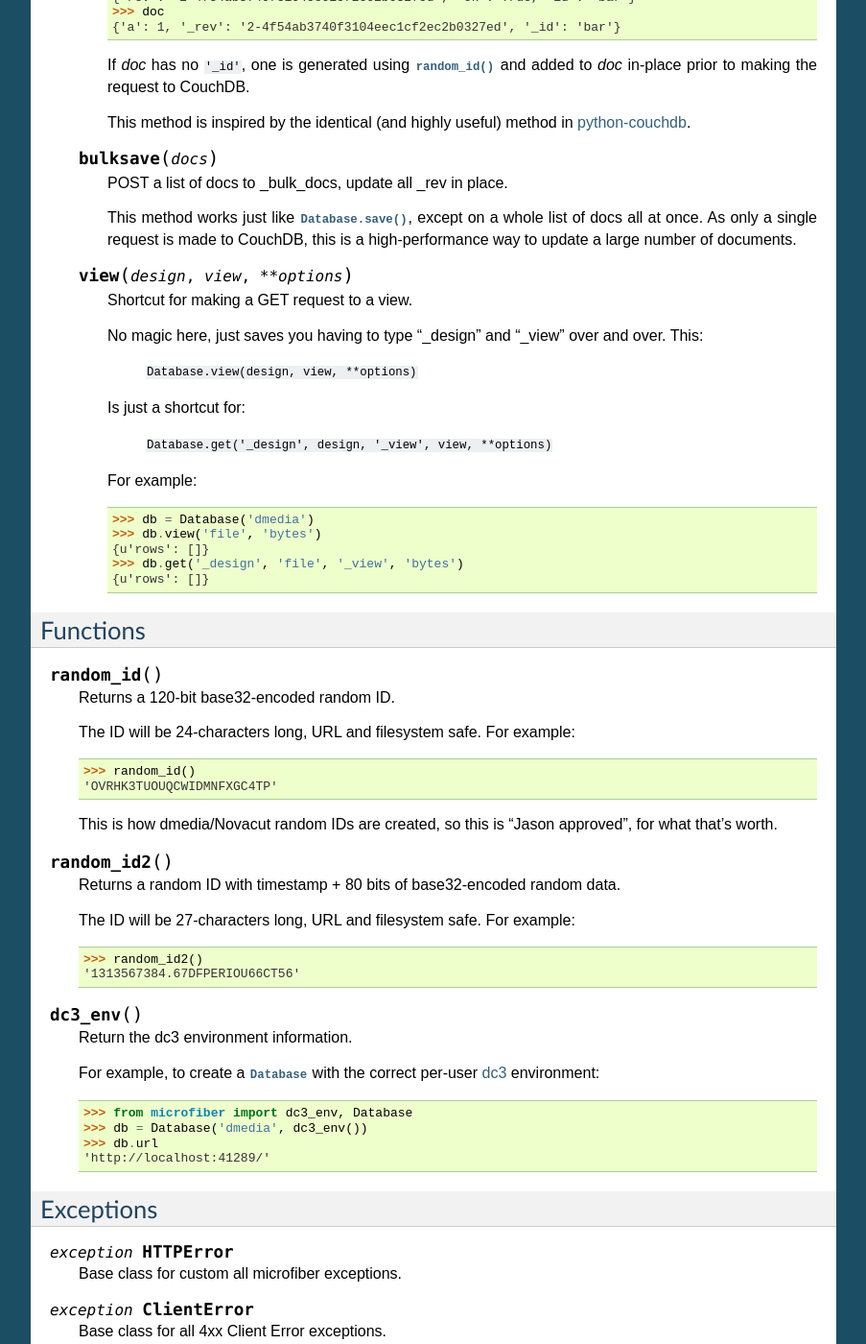
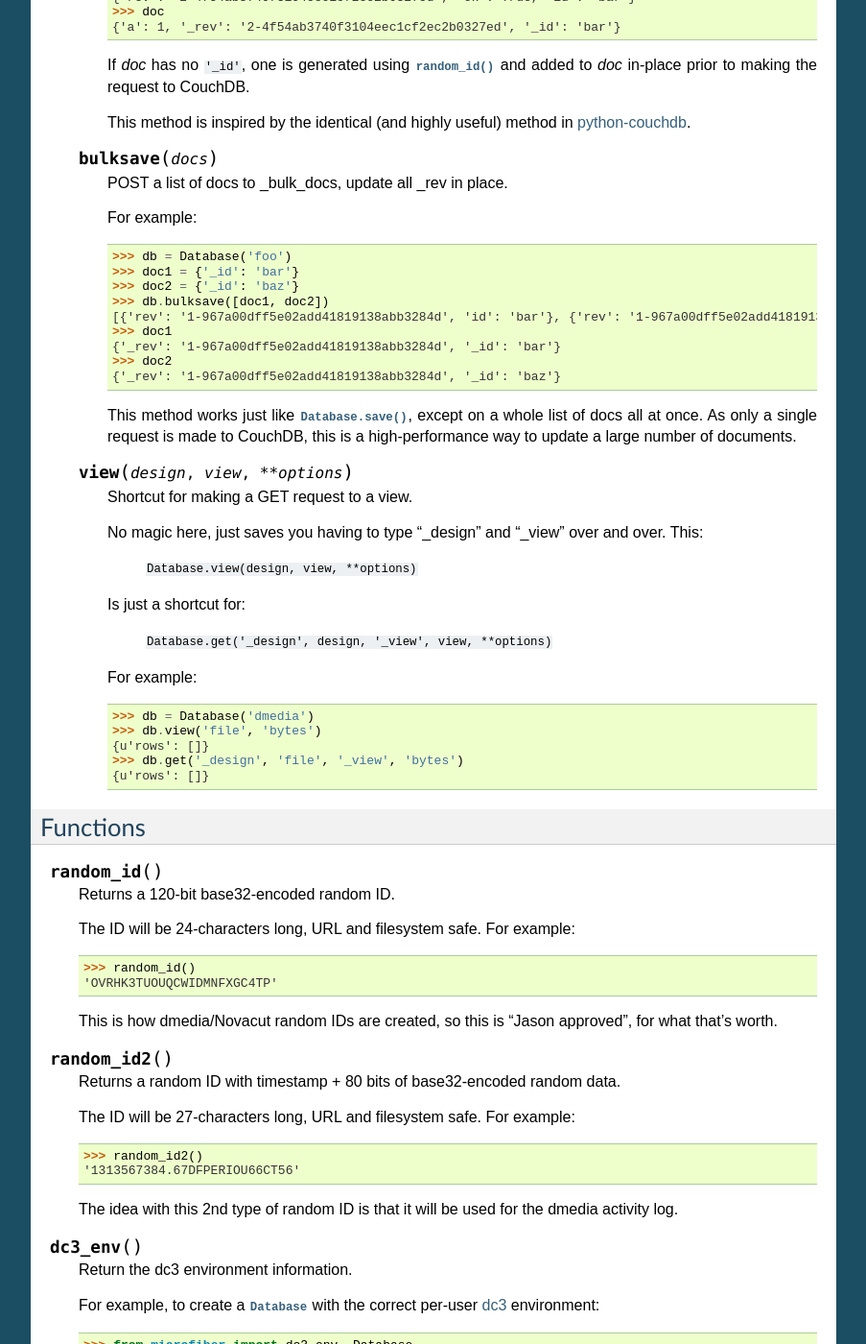
Before and after one commit to json420/microfiber, a Sphinx documentation site: the page built from doc/microfiber.rst, in a window 1280 px wide and 1400 px high, scrolled down 5756 px. Shown: the whole window at 96% size, without its empty margins (198-1101 px from the left). Built offline with Sphinx 7.4.7, drawn with Linux system fonts in a browser that asks for light colours.

Commit message:
Added documentation improvements david and i dicussed during review

```diff
--- a/doc/microfiber.rst
+++ b/doc/microfiber.rst
@@ -373,9 +373,23 @@ the :class:`Database` class provides five convenience methods:
 
         POST a list of docs to _bulk_docs, update all _rev in place.
 
+        For example:
+
+        >>> db = Database('foo')
+        >>> doc1 = {'_id': 'bar'}
+        >>> doc2 = {'_id': 'baz'}
+        >>> db.bulksave([doc1, doc2])
+        [{'rev': '1-967a00dff5e02add41819138abb3284d', 'id': 'bar'}, {'rev': '1-967a00dff5e02add41819138abb3284d', 'id': 'baz'}]
+        >>> doc1
+        {'_rev': '1-967a00dff5e02add41819138abb3284d', '_id': 'bar'}
+        >>> doc2
+        {'_rev': '1-967a00dff5e02add41819138abb3284d', '_id': 'baz'}
+
+
         This method works just like :meth:`Database.save()`, except on a whole
         list of docs all at once.  As only a single request is made to CouchDB,
         this is a high-performance way to update a large number of documents.
+
 
 
     .. method:: view(design, view, **options)
@@ -426,6 +440,9 @@ Functions
 
     >>> random_id2()  #doctest: +SKIP
     '1313567384.67DFPERIOU66CT56'
+
+    The idea with this 2nd type of random ID is that it will be used for the
+    dmedia activity log.
 
 
 .. function:: dc3_env()
```
Also changed, not shown: other parts of doc/microfiber.rst (+1 -1 lines).
